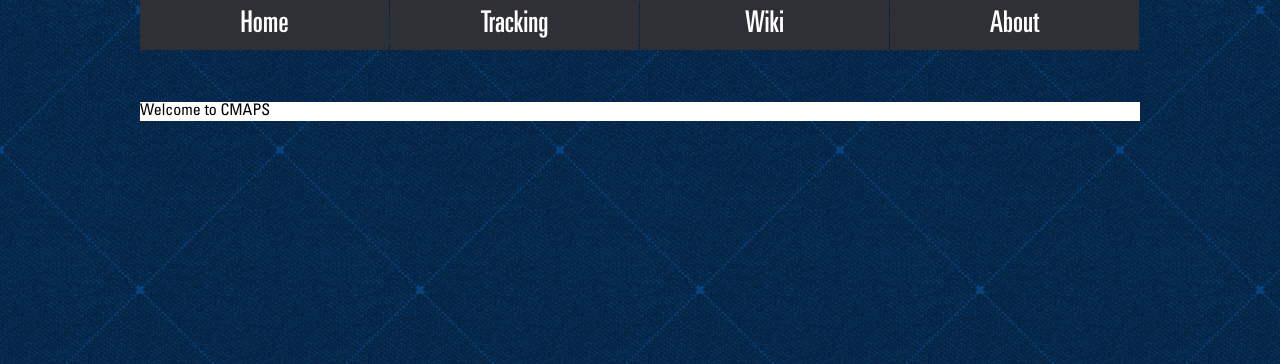
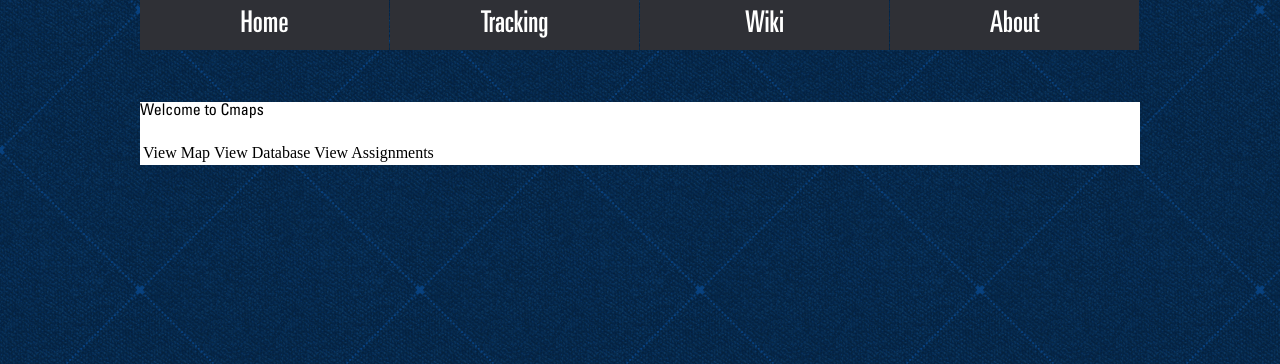
Before and after one commit to ValentmSTEM/gps_v2, a Python web app: template templates/Main_Page.html in a window 1280 px wide. Shown: the part 130-494 px from the top of the page. Run offline with Jinja, Linux system fonts and the light colour scheme; the template is opened without the code that fills it, so the values that code supplies are empty.

Commit message:
Edit:Optimisation of icon table

```diff
--- a/templates/Main_Page.html
+++ b/templates/Main_Page.html
@@ -32,18 +32,25 @@
 <div align="center">
 	<section id="content-section">
 	        <div class="body" align="left">
-			<p style="font-family:universltstd;"> Welcome to CMAPS
-
-			<a href="/Track_Map" style="display: block;">
-			   <object data="/static/new/images/fi-compass.svg" type="svg+xml" style="pointer-events: none;" />
-			</a>
-
-
-
-
-
-
-
+			<p style="font-family:universltstd;"> Welcome to Cmaps
+			<table>
+  <tr>
+    <th>			<a href="/Track_Map" style="display: block;">
+			   <object data="/static/new/images/fi-compass.svg" type="image/svg+xml" style="pointer-events: none;" ></object>
+			</a></th>
+    <th>			<a href="/Track_Database" style="display: block;">
+			   <object data="/static/new/images/fi-database.svg" type="image/svg+xml" style="pointer-events: none;" ></object>
+			</a></th>
+    <th>			<a href="/assignments" style="display: block;">
+			   <object data="/static/new/images/fi-clipboard-notes.svg" type="image/svg+xml" style="pointer-events: none;" ></object>
+			</a></th>
+  </tr>
+    <tr>
+    <td>View Map</td>
+    <td>View Database</td>
+    <td>View Assignments</td>
+  </tr>
+</table>
 			</p>
 		 </div>
 	</section>
```
Also changed, not shown: 1 other file.
